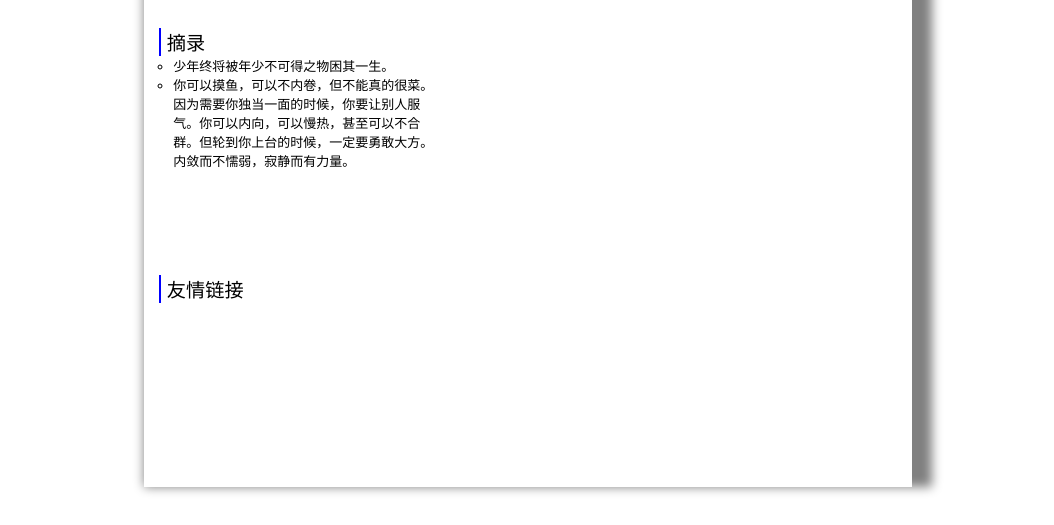
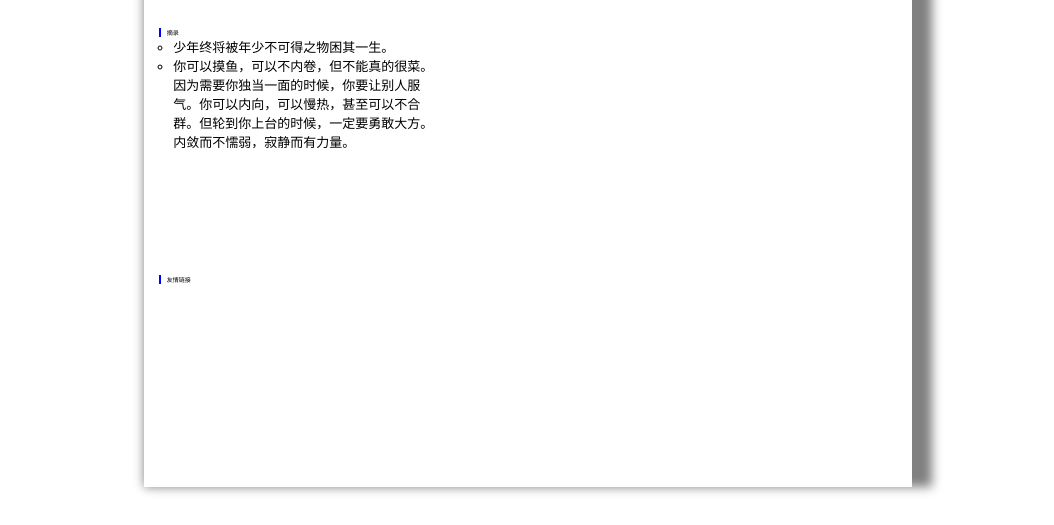
Before and after one commit to myz6667/MYZownerblog.github.io, a plain HTML site: page index.html in a window 1280 px wide. Shown: the part 326-851 px from the top of the page, without its empty margins (112-1166 px from the left). Drawn offline with Linux system fonts and the light colour scheme.

Commit message:
Update init.css

```diff
--- a/init.css
+++ b/init.css
@@ -9,6 +9,7 @@ a{
 html,body{
     width: 100%;
     height: 100%;
+    font-size:5%;
 }
 ul{
     list-style: none;
```
